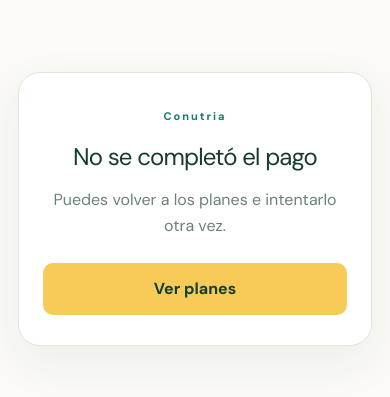
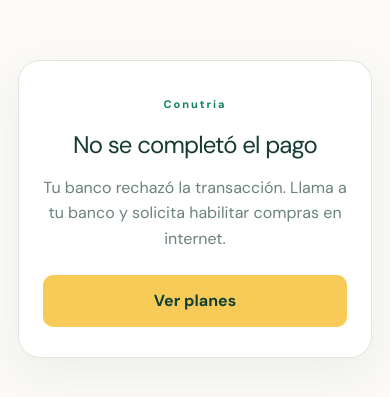
Before and after one commit to ivandg11/conutria, a React (Vite) app in the folder client/: page /pago/resultado in a window 390 px wide. Shown: the part 213-610 px from the top of the page. Built offline with nearby package versions, Linux system fonts and the light colour scheme; no server answers.

Commit message:
update favicon mobile

```diff
--- a/client/index.html
+++ b/client/index.html
@@ -2,7 +2,9 @@
 <html lang="es">
   <head>
     <meta charset="UTF-8" />
-    <link rel="icon" type="image/svg+xml" href="/nutria-favicon.svg?v=2" />
+    <link rel="icon" type="image/svg+xml" href="/nutria-favicon.svg?v=3" />
+    <link rel="apple-touch-icon" sizes="180x180" href="/apple-touch-icon.png?v=1" />
+    <link rel="manifest" href="/site.webmanifest" />
     <meta name="theme-color" content="#103f34" />
     <meta name="viewport" content="width=device-width, initial-scale=1.0" />
     <meta name="referrer" content="no-referrer" />
--- a/client/src/pages/PaymentResult.jsx
+++ b/client/src/pages/PaymentResult.jsx
@@ -17,7 +17,7 @@ export default function PaymentResult() {
           ]
         : [
             'No se completó el pago',
-            'Puedes volver a los planes e intentarlo otra vez.',
+            'Tu banco rechazó la transacción. Llama a tu banco y solicita habilitar compras en internet.',
           ];
 
   return (
```
Also changed, not shown: client/public/apple-touch-icon.png (added), client/public/site.webmanifest (added).
